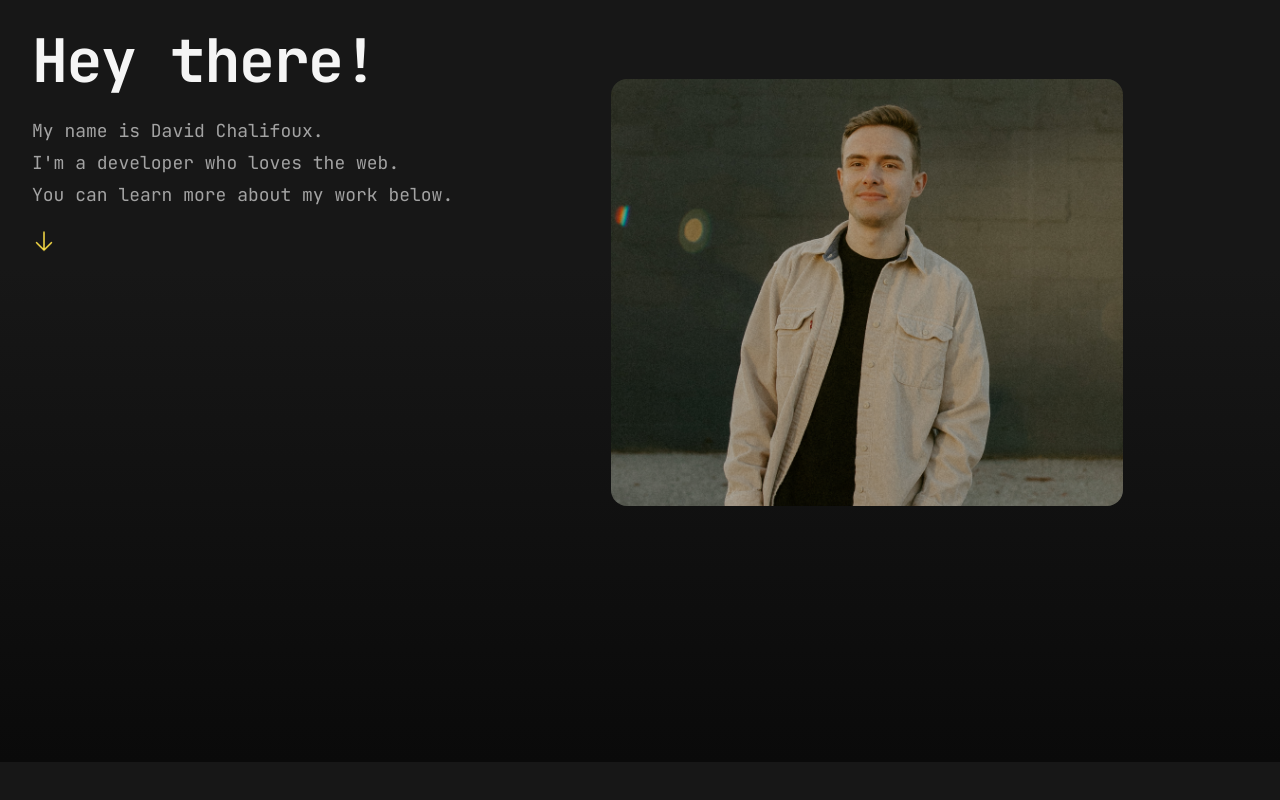
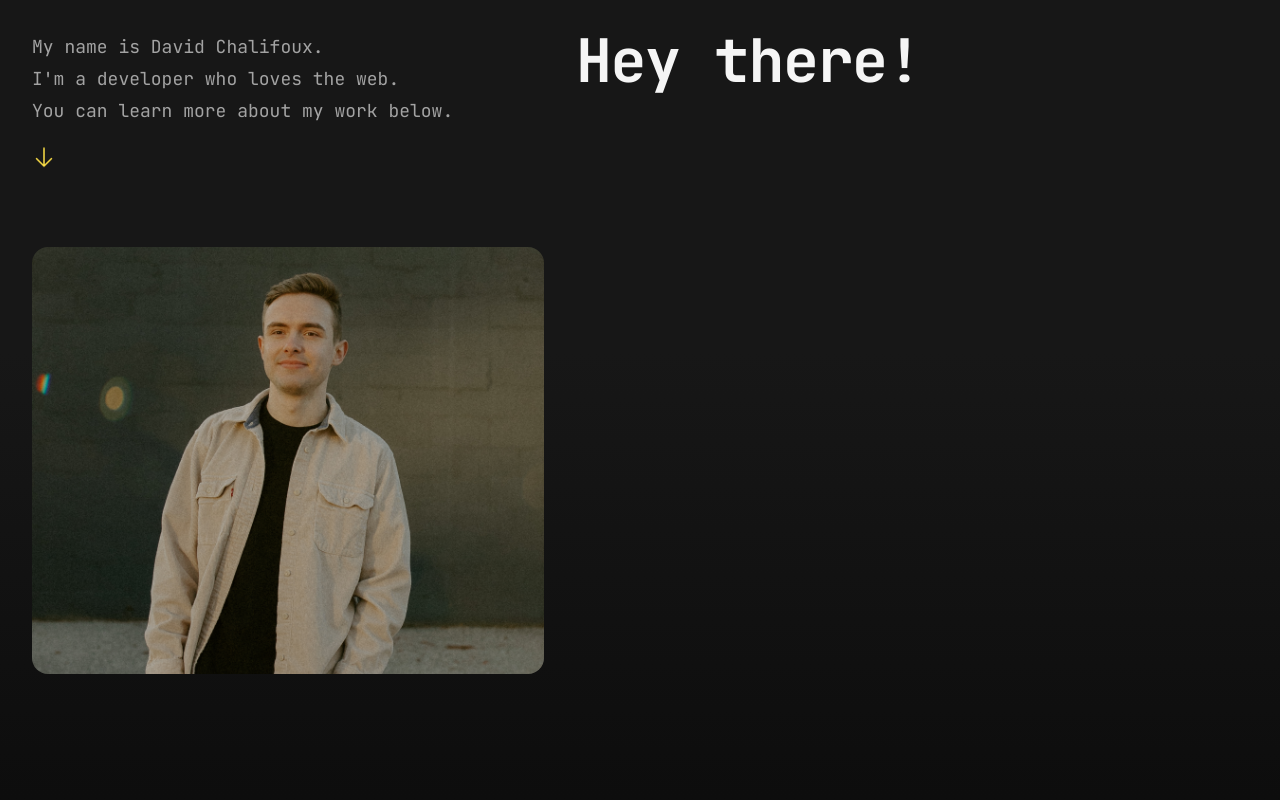
Before and after one commit to davidchalifoux/chalifoux.dev, a Next.js app: page / in a window 1280 px wide. Shown: the part 306-1106 px from the top of the page. Built offline with nearby package versions, Linux system fonts and the light colour scheme; no server answers; what assert would draw is missing.

Commit message:
animate hero

```diff
--- a/package.json
+++ b/package.json
@@ -16,6 +16,7 @@
 		"@vercel/analytics": "^1.4.1",
 		"classnames": "^2.5.1",
 		"luxon": "^3.5.0",
+		"motion": "^11.16.0",
 		"next": "^15.1.3",
 		"react": "^19.0.0",
 		"react-dom": "^19.0.0",
--- a/src/components/Hero.tsx
+++ b/src/components/Hero.tsx
@@ -1,6 +1,9 @@
+"use client";
+
 import headshotImage from "@/assets/headshot.png";
 import { ArrowDownIcon } from "@heroicons/react/24/outline";
 import Image from "next/image";
+import { motion } from "motion/react";
 
 export const Hero: React.FC = () => {
 	return (
@@ -22,6 +25,7 @@
 						</p>
 						<ArrowDownIcon className="mt-6 h-6 w-6 text-yellow-300 animate-bounce" />
 					</div>
+					<motion.div initial={{ translateY: 600 }} animate={{ translateY: 0 }}>
 						<Image
 							src={headshotImage}
 							priority
@@ -29,6 +33,7 @@
 							alt="Headshot of David Chalifoux"
 							className="mt-12 aspect-[6/5] w-full rounded-2xl object-cover xl:row-span-2 xl:row-end-2 xl:mt-42 max-w-lg xl:mx-auto"
 						/>
+					</motion.div>
 				</div>
 			</div>
 		</div>
```
Also changed, not shown: 1 other file (tests, documents, lock files or other folders). Lines whose indentation alone changed are shown as unchanged.
